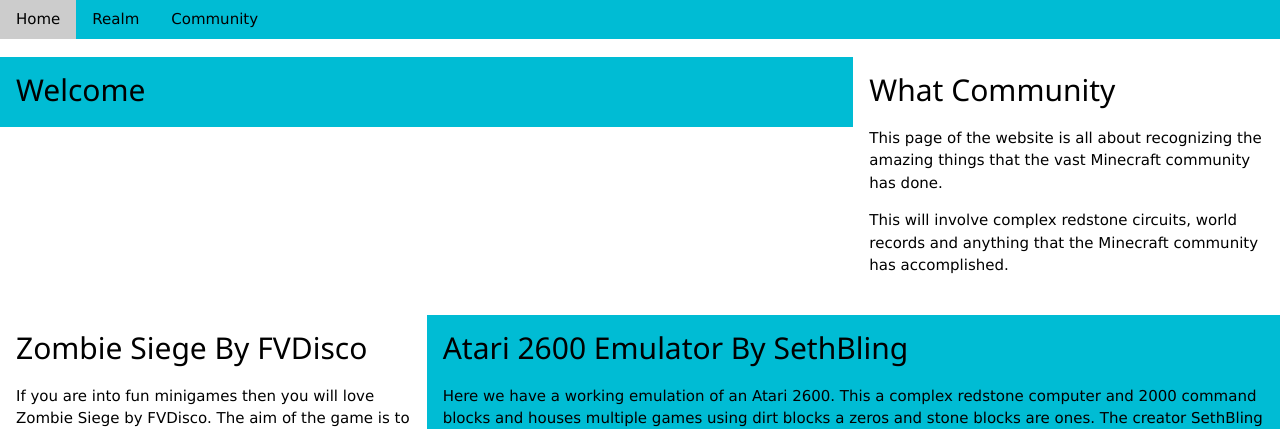
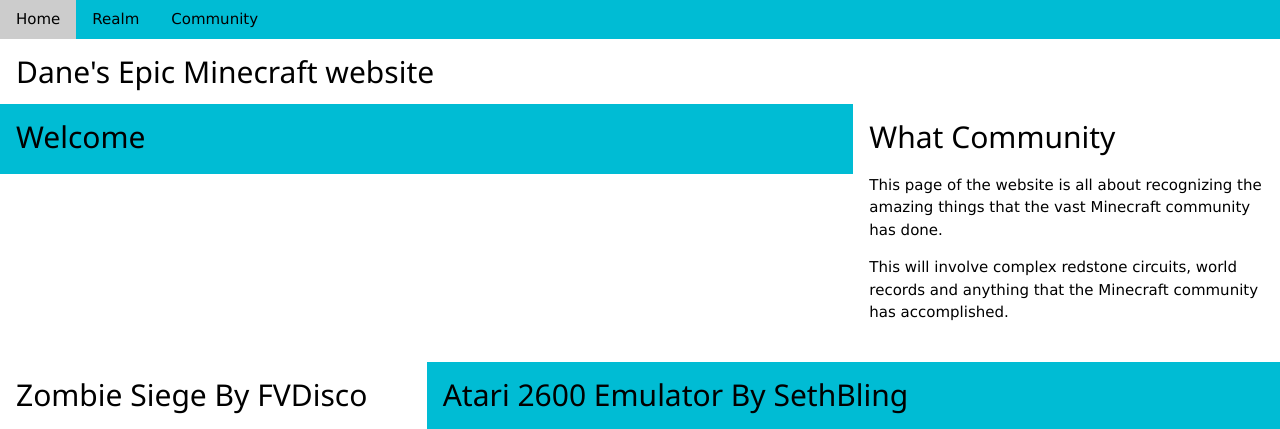
Before and after one commit to DolanDank69/Epic_Minecrafrt_Website, a plain HTML site: page community.html in a window 1280 px wide. Shown: the top 429 px of the page. Drawn offline with nearby package versions, Linux system fonts and the light colour scheme.

Commit message:
Add website title to community.html
I've added the name of the website to line 16.

```diff
--- a/community.html
+++ b/community.html
@@ -13,8 +13,7 @@
   </div>
 
 <div class="w3-container">
-<h2></h2>
-<p class="w3-large"></p>
+<h2>Dane's Epic Minecraft website</h2>
 </div>
 
 <div class="w3-row">
```
